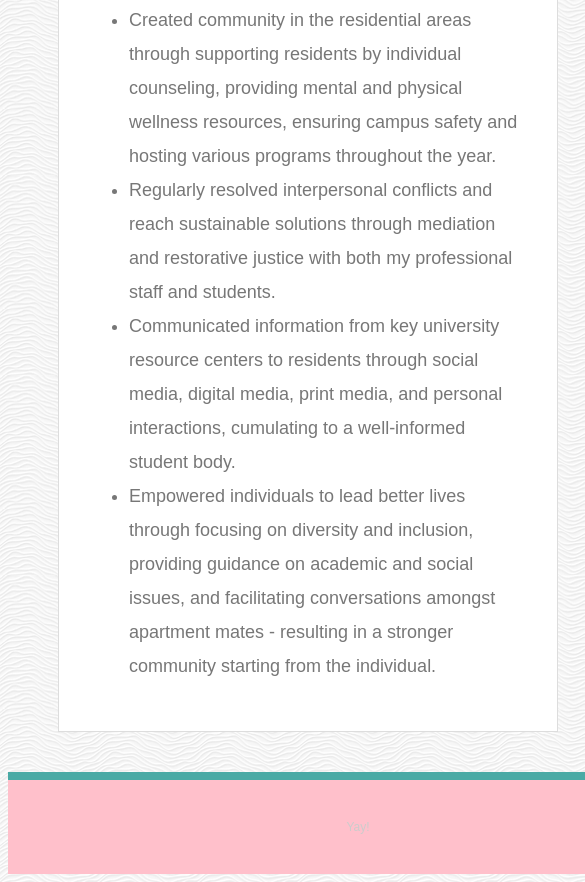
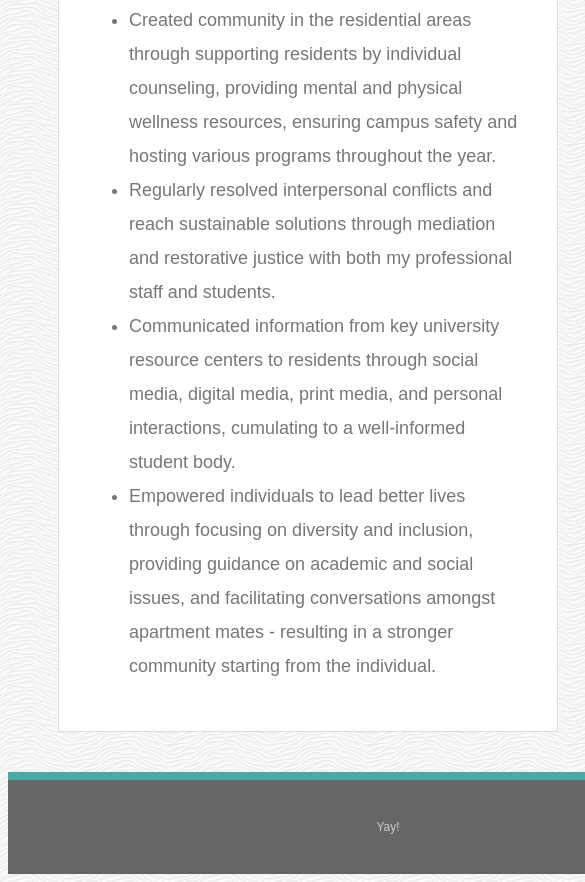
Before and after one commit to mathurdevanshi/Responsive-Portfolio, a plain HTML site: page index.html in a window 390 px wide. Shown: the part 2158-3040 px from the top of the page, 585 px wide, since content can reach past the window. Drawn offline with Linux system fonts and the light colour scheme; files whose address does not match are found by name.

Commit message:
Final touches

```diff
--- a/assets/css/style.css
+++ b/assets/css/style.css
@@ -235,9 +235,9 @@ input [type=submit]{
     .sidebar{
         display: none;
     }
-    footer{
+    /* footer{
         background-color: orange;
-    }
+    } */
   }
 
   @media only screen and (max-width: 768px) {
@@ -249,8 +249,8 @@ input [type=submit]{
         width:600px;
     }
     footer{
-        background-color: green;
-        width:700px;
+        /* background-color: green; */
+        width:760px;
     }
   }
 
@@ -267,9 +267,9 @@ input [type=submit]{
    .work{
        margin-left: 80px;
    }
-    footer{
+    /* footer{
        background-color: pink;
-   }
+   } */
    .auth-image{
        width:450px;
    }
```
